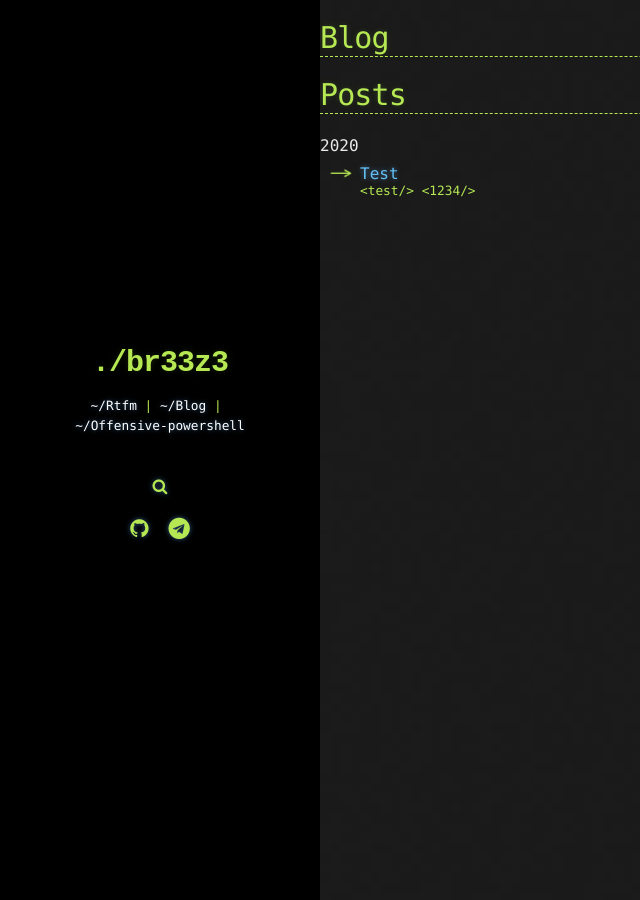
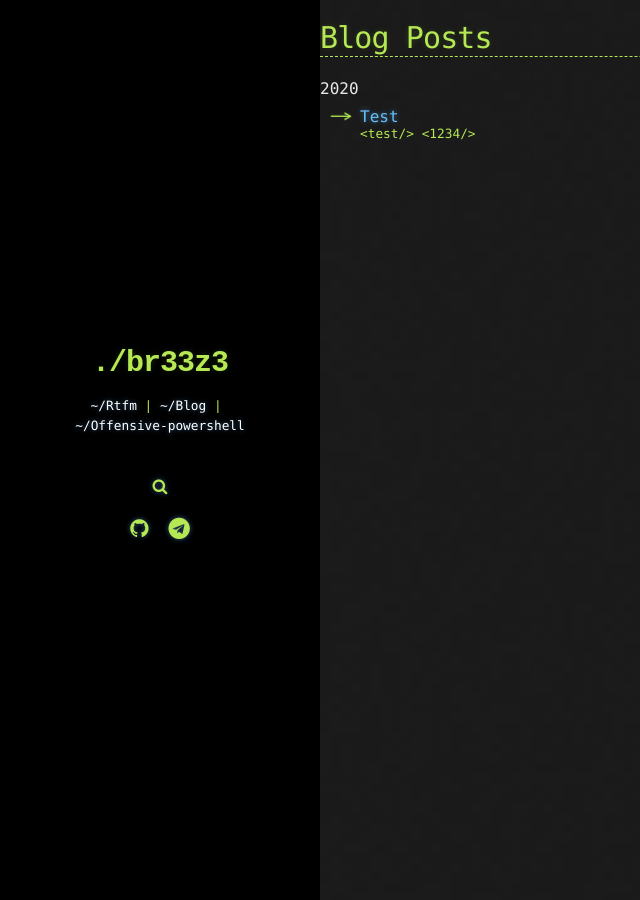
Before and after one commit to br33z3/br33z3.github.io, a Jekyll site: the page built from _pages/blog.md, in a window 1280 px wide. Shown: the whole page, without its empty margins (0-640 px from the left). Built offline with Jekyll 4.4.1, drawn with Linux system fonts in a browser that asks for light colours; comment, search, counter and statistics services are not loaded.

```diff
--- a/_layouts/blog_toplevel.html
+++ b/_layouts/blog_toplevel.html
@@ -2,11 +2,9 @@
 layout: default
 ---
 
-<h1>Blog</h1>
-
 {{ content }}
 
-<h1>Posts</h1>
+<h1>Blog Posts</h1>
 {% assign postsByYear = site.blog | group_by_exp:"post", "post.date | date: '%Y'" %}
 {% for year in postsByYear %}
 {{ year.name }}
```
